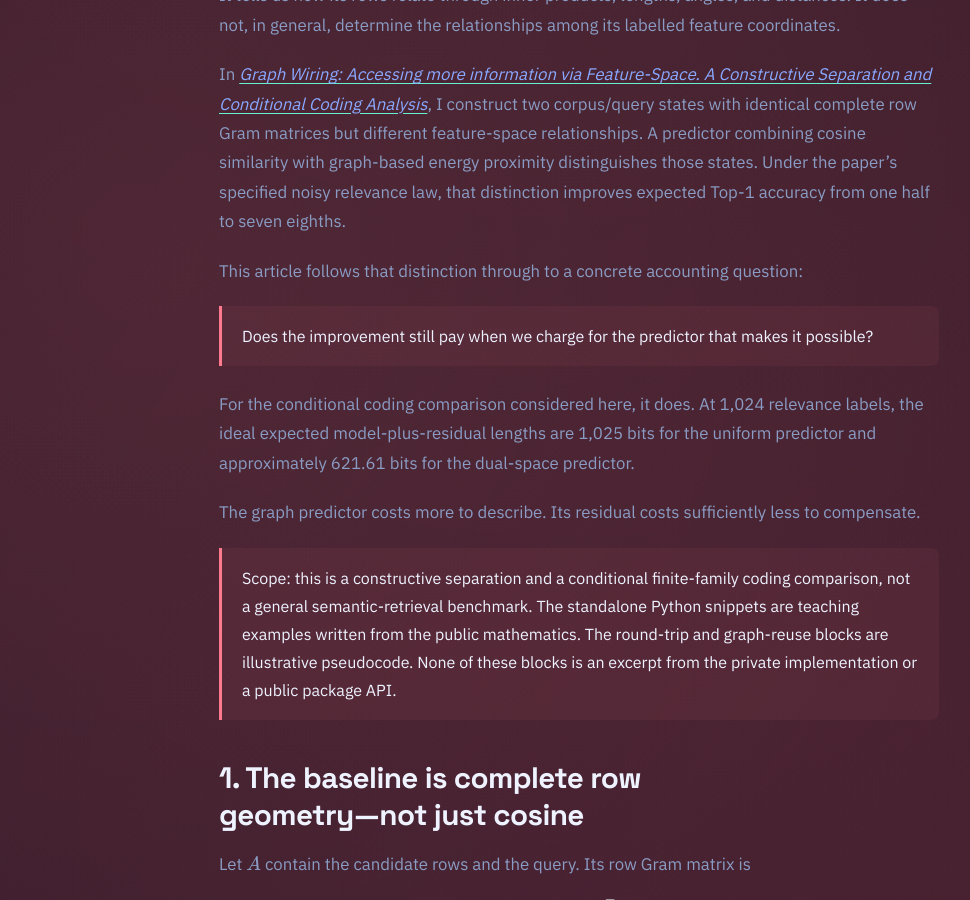
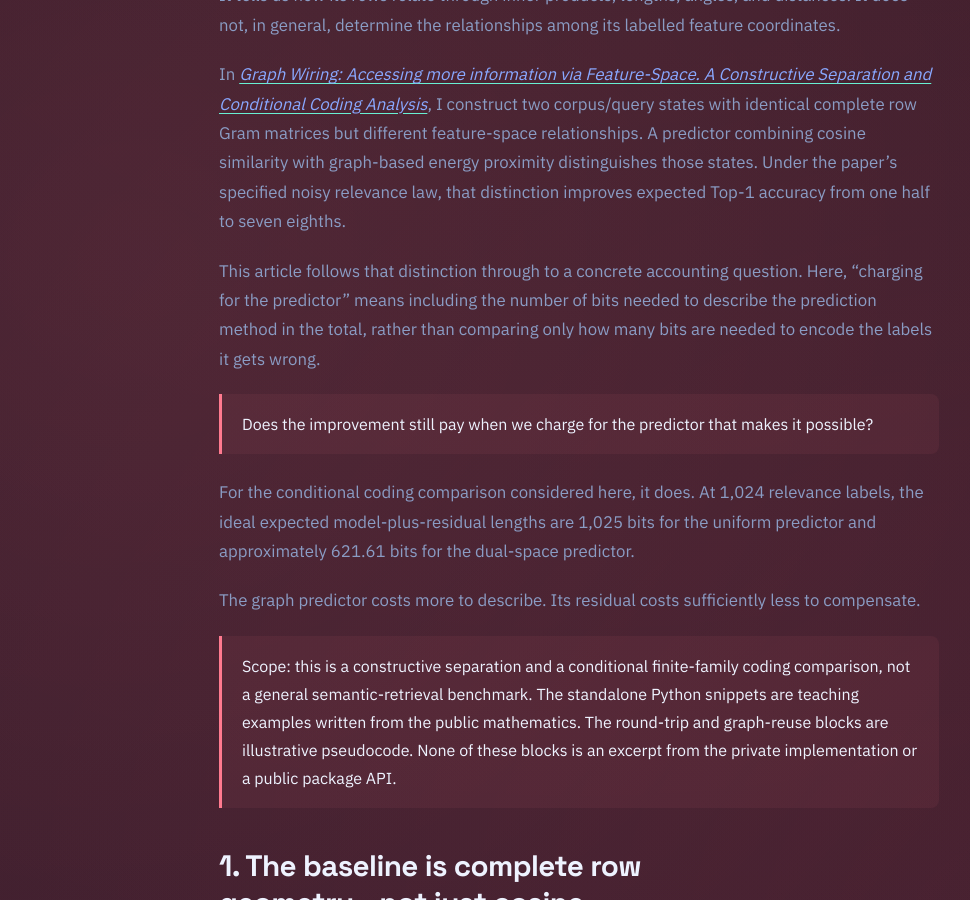
Before and after one commit to Genefold/genefold.github.io, a Jekyll site: the page built from engineering/006.html, in a window 1280 px wide and 900 px high, scrolled down 647 px. Shown: the whole window, without its empty margins (61-1031 px from the left). Built offline with Jekyll 4.4.1, drawn with Linux system fonts in a browser that asks for light colours; some of the changed text lies outside the part shown.

Commit message:
docs(engineering): clarify predictor coding cost

```diff
--- a/engineering/006.html
+++ b/engineering/006.html
@@ -21,7 +21,7 @@ tags:
 
 <p>In <a href="https://zenodo.org/records/23686688"><em>Graph Wiring: Accessing more information via Feature-Space. A Constructive Separation and Conditional Coding Analysis</em></a>, I construct two corpus/query states with identical complete row Gram matrices but different feature-space relationships. A predictor combining cosine similarity with graph-based energy proximity distinguishes those states. Under the paper’s specified noisy relevance law, that distinction improves expected Top-1 accuracy from one half to seven eighths.</p>
 
-<p>This article follows that distinction through to a concrete accounting question:</p>
+<p>This article follows that distinction through to a concrete accounting question. Here, “charging for the predictor” means including the number of bits needed to describe the prediction method in the total, rather than comparing only how many bits are needed to encode the labels it gets wrong.</p>
 
 <blockquote>
   <p>Does the improvement still pay when we charge for the predictor that makes it possible?</p>
@@ -165,6 +165,8 @@ Y=Z\oplus B.\]
   <li>1 model bit to the uniform predictor;</li>
   <li>65 model bits to the dual-space predictor.</li>
 </ul>
+
+<p>The 65 bits are the dual-space predictor’s model cost under this article’s specified coding scheme; they do not represent the size of its software implementation.</p>
 
 <p>For \(m\) labels, the ideal expected totals are</p>
 
```
